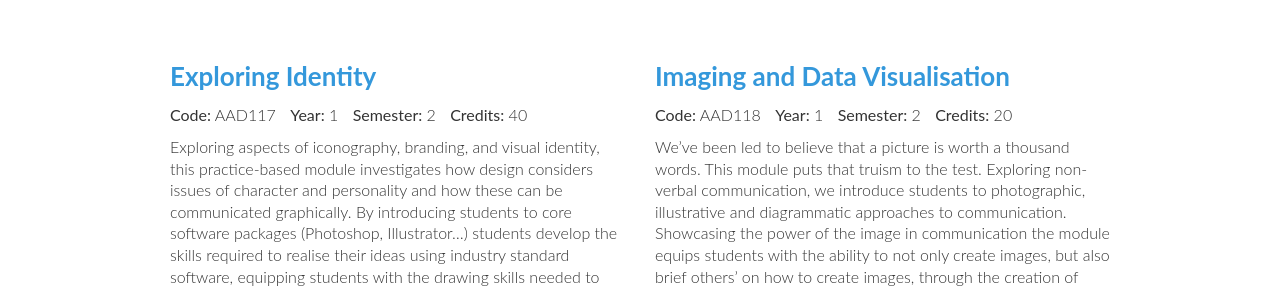
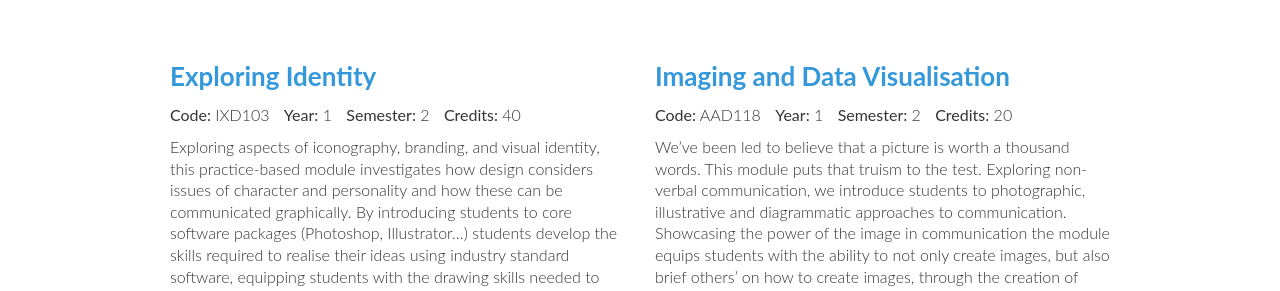
Before and after one commit to ixdbelfast/ixdbelfast.github.io, a Jekyll site: the page built from curriculum.html, in a window 1280 px wide and 900 px high, scrolled down 822 px. Shown: the part 155-446 px from the top of the window. Built offline with Jekyll 4.4.1, drawn with Linux system fonts in a browser that asks for light colours.

Commit message:
Updating IXD104 module code

```diff
--- a/curriculum/_posts/0001-02-01-exploring-identity.md
+++ b/curriculum/_posts/0001-02-01-exploring-identity.md
@@ -2,13 +2,13 @@
 layout: module
 title:  Exploring Identity
 excerpt: Exploring aspects of iconography, branding, and visual identity, this practice-based module investigates how design considers issues of character and personality and how these can be communicated graphically. By introducing students to core software packages (Photoshop, Illustrator…) students develop the skills required to realise their ideas using industry standard software, equipping students with the drawing skills needed to create assets for industry.
-code: AAD117
+code: IXD103
 year: 1
 semester: 2
 credits: 40
 delivery: Lectures, Seminars, Workshops and Self-Directed Study
 corequisites: Imaging and Data Visualisation
-github: https://github.com/ixdbelfast/ixdbelfast.github.io/blob/master/modules/AAD117/AAD117.md
+github: https://github.com/ixdbelfast/ixdbelfast.github.io/blob/master/modules/IXD103/IXD103.md
 ---
 
 ##Rationale
```
Also changed, not shown: modules/IXD103/IXD103.md (renamed from modules/AAD117/AAD117.md, +2 -2 lines), modules/IXD104/IXD104.md (renamed from modules/AAD118/AAD118.md, +2 -5 lines).
